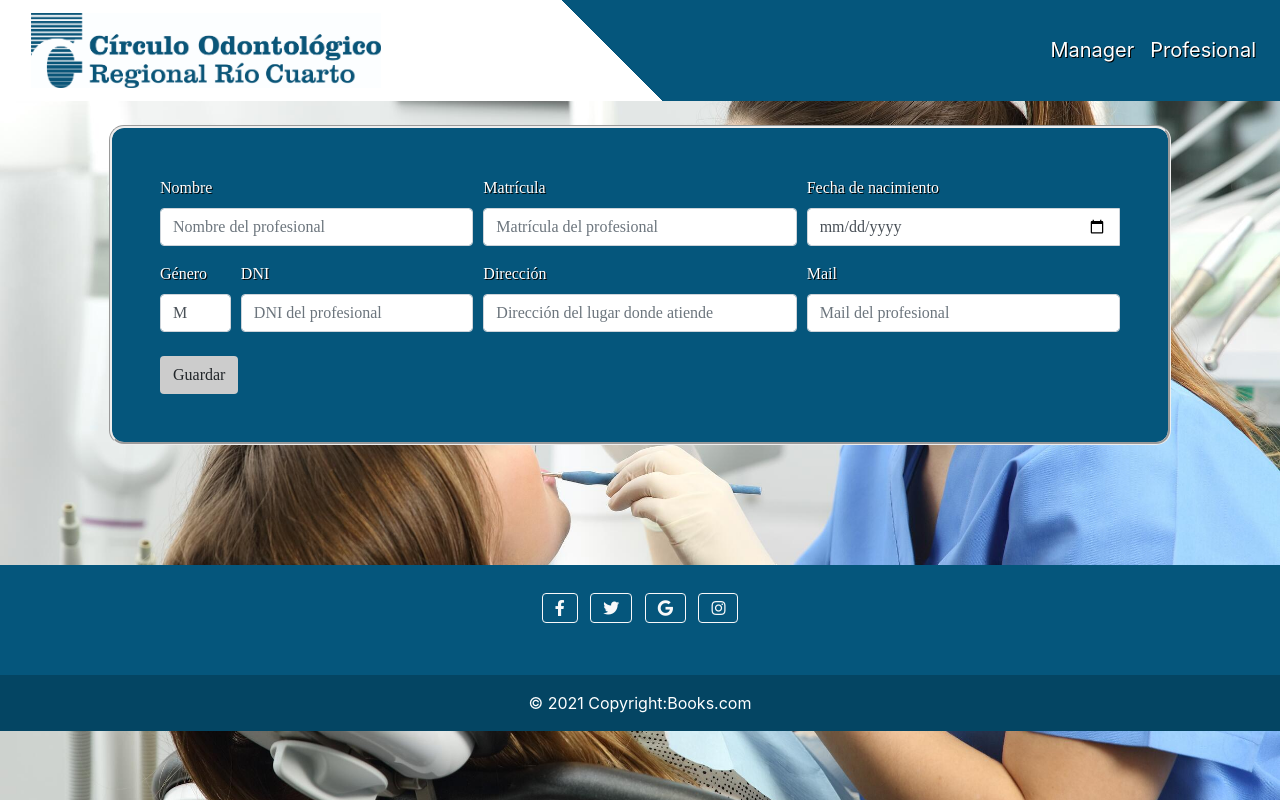
After one commit to amarioni/prueba_circulo, a Flask app: page /formprofessional in a window 1280 px wide. The commit adds this page. Run offline with Flask 2, Linux system fonts and the light colour scheme; some libraries are stand-ins or nearby versions; some web fonts are replaced.

Commit message:
forms added

```diff
--- a/app.py
+++ b/app.py
@@ -8,9 +8,13 @@ app = Flask(__name__)
 def index():
     return render_template('index.html')
 
-@app.route('/forms')
-def forms():
-    return render_template('forms.html')
+@app.route('/formpatient')
+def formpatient():
+    return render_template('formpatient.html')
+
+@app.route('/formprofessional')
+def formprofessional():
+    return render_template('formprofessional.html')
 
 @app.route('/newregister')
 def newregister():
--- /dev/null
+++ b/templates/formprofessional.html
@@ -0,0 +1,66 @@
+{% extends "template.html" %}
+    {% block contenido %}
+    <div class="container">
+        <form class="containericons p-5 m-4 needs-validation formpatient" novalidate>
+            <div class="form-row">
+              <div class="col-md-4 mb-3">
+                <label class="textlogin" for="validationTooltip01">Nombre</label>
+                <input type="text" class="form-control" id="validationTooltip01" placeholder="Nombre del profesional"  required>
+                <div class="valid-tooltip">
+                  Correcto!
+                </div>
+              </div>
+              <div class="col-md-4 mb-3">
+                <label class="textlogin" for="validationTooltip02">Matrícula</label>
+                <input type="text" class="form-control" id="validationTooltip02" placeholder="Matrícula del profesional"  required>
+                <div class="valid-tooltip">
+                  Correcto!
+                </div>
+              </div>
+              <div class="col-md-4 mb-3">
+                <label class="textlogin" for="validationTooltipUsername">Fecha de nacimiento</label>
+                <div class="input-group">
+                  <input type="date" class="form-control" id="validationTooltipUsername" placeholder="Username" aria-describedby="validationTooltipUsernamePrepend" required>
+                  <div class="invalid-tooltip">
+                    Please choose a unique and valid username.
+                  </div>
+                </div>
+              </div>
+            </div>
+            <div class="form-row">
+              <div class="col-md-1 mb-2">
+                <div class="form-group">
+                    <label class="textlogin" for="exampleFormControlSelect1">Género</label>
+                    <select class="form-control" id="exampleFormControlSelect1">
+                      <option>M</option>
+                      <option>F</option>
+                    </select>
+                  </div>
+              </div>
+              <div class="col-md-3 mb-2">
+                <label class="textlogin" for="validationTooltip05">DNI</label>
+                <input type="text" class="form-control" id="validationTooltip05" placeholder="DNI del profesional" required>
+                <div class="invalid-tooltip">
+                  Please provide a valid zip.
+                </div>
+              </div>
+              <div class="col-md-4 mb-4">
+                <label class="textlogin" for="validationTooltip04">Dirección</label>
+                <input type="text" class="form-control" id="validationTooltip04" placeholder="Dirección del lugar donde atiende" required>
+                <div class="invalid-tooltip">
+                  Please provide a valid state.
+                </div>
+              </div>
+              <div class="col-md-4 mb-3">
+                <label class="textlogin" for="validationTooltip05">Mail</label>
+                <input type="text" class="form-control" id="validationTooltip05" placeholder="Mail del profesional" required>
+                <div class="invalid-tooltip">
+                  Please provide a valid zip.
+                </div>
+              </div>
+            </div>
+            <button class="btn  btnlogin" type="submit">Guardar</button>
+          </form>
+        </div>
+
+    {% endblock %}
--- a/templates/index.html
+++ b/templates/index.html
@@ -54,7 +54,7 @@
             </div>
             <br>
             <div>
-                <a href='{{ url_for("forms") }}'><button type="button" class="btn btnlogin btn-light">Ingresar</button></a>
+                <a href='#'><button type="button" class="btn btnlogin btn-light">Ingresar</button></a>
             </div>
         </div>
     </div>
--- a/templates/manager.html
+++ b/templates/manager.html
@@ -11,7 +11,7 @@
             </div>
             <br>
             <div>
-                <button type="button" class="btn btnlogin btn-light">Ingreso de Profesional</button>
+                <a href='{{ url_for("formprofessional") }}'><button type="button" class="btn btnlogin btn-light">Ingreso de Profesional</button></a>
             </div>
             <br>
             <br>
--- a/templates/professional.html
+++ b/templates/professional.html
@@ -11,7 +11,7 @@
             </div>
             <br>
             <div>
-                <a href='{{ url_for("forms") }}'><button type="button" class="btn btnlogin btn-light">Ingreso de Paciente</button></a>
+                <a href='{{ url_for("formpatient") }}'><button type="button" class="btn btnlogin btn-light">Ingreso de Paciente</button></a>
             </div>
             <br>
             <br>
```
Also changed, not shown: templates/formpatient.html (renamed from templates/forms.html, +20 -13 lines).
